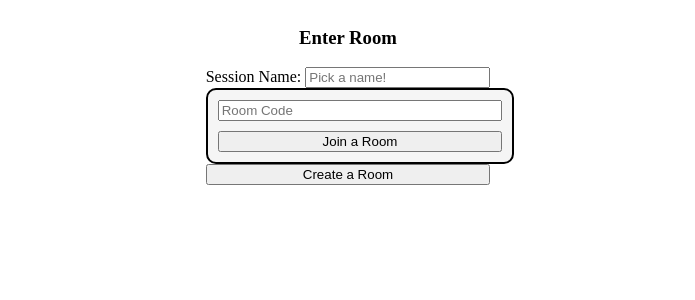
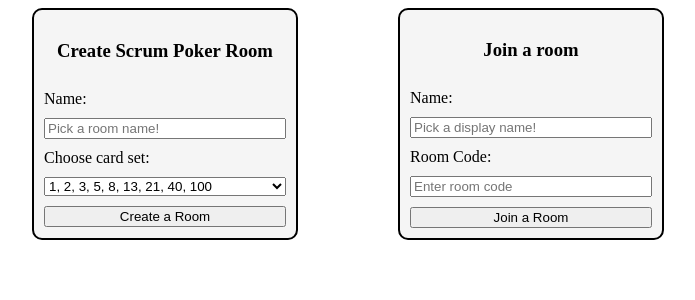
Before and after one commit to VictorStankov/Sem6_PTS_Project, a Flask app: template templates/home.html in a window 1280 px wide. Shown: the top 300 px of the page, without its empty margins (292-987 px from the left). Run offline with Flask 2, Linux system fonts and the light colour scheme; the template is opened without the code that fills it, so the values that code supplies are empty; some libraries are stand-ins or nearby versions.

Commit message:
refactor: Delete old version of home page

```diff
--- a/app.py
+++ b/app.py
@@ -38,21 +38,21 @@ def home():
 
             if display_name == '':
                 return render_template(
-                    'home2.html',
+                    'home.html',
                     error='Please enter a name.',
                     display_name=display_name, room_code=room_code
                 )
 
             if room_code == '':
                 return render_template(
-                    'home2.html',
+                    'home.html',
                     error='Please enter a room code',
                     display_name=display_name, room_code=room_code
                 )
 
             if room_code not in rooms:
                 return render_template(
-                    'home2.html',
+                    'home.html',
                     error='Room does not exist',
                     display_name=display_name, room_code=room_code
                 )
@@ -66,7 +66,7 @@ def home():
 
             if room_name == '':
                 return render_template(
-                    'home2.html',
+                    'home.html',
                     error='Please enter a name',
                     room_name=room_name,
                     cards=cards
@@ -74,7 +74,7 @@ def home():
 
             if cards not in card_def.keys():
                 return render_template(
-                    'home2.html',
+                    'home.html',
                     error='Incorrect card set!',
                     room_name=room_name,
                     cards=cards
@@ -86,10 +86,10 @@ def home():
             session['room_code'] = room_code
             session['display_name'] = 'Host'
         else:
-            return render_template('home2.html')
+            return render_template('home.html')
 
         return redirect(url_for('room'))
-    return render_template('home2.html')
+    return render_template('home.html')
 
 
 @app.route('/room')
--- a/templates/home.html
+++ b/templates/home.html
@@ -1,20 +1,33 @@
 {% extends 'base.html' %}
 {% block content %}
-<form method="post" class="buttons">
-    <h3>Enter Room</h3>
-    <div>
-        <label>Session Name:</label>
-        <input type="text" placeholder="Pick a name!" name="name" value="{{ name }}"/>
+<div class="home-screen">
+    <div class="selections">
+        <form method="post" class="create">
+            <h3>Create Scrum Poker Room</h3>
+            <label>Name:</label>
+            <input type="text" placeholder="Pick a room name!" name="room_name" value="{{ room_name }}"/>
+            <label for="cards">Choose card set:</label>
+            <select name="cards" id="cards">
+                <option value="fib">1, 2, 3, 5, 8, 13, 21, 40, 100</option>
+                <option value="powtwo">1, 2, 4, 8, 16, 32, 64, 128</option>
+                <option value="others">1, 2, 5, 10, 20, 50, 100</option>
+            </select>
+            <button type="submit" name="create" class="create_btn">Create a Room</button>
+        </form>
+        <form method="post" class="join">
+            <h3>Join a room</h3>
+            <label>Name:</label>
+            <input type="text" placeholder="Pick a display name!" name="display_name" value="{{ display_name }}"/>
+            <label>Room Code:</label>
+            <input type="text" placeholder="Enter room code" name="room_code" value="{{ room_code }}"/>
+            <button type="submit" name="join" class="join_btn">Join a Room</button>
+        </form>
     </div>
-    <div class="join">
-        <input type="text" placeholder="Room Code" name="code" value="{{ code }}">
-        <button type="submit" name="join">Join a Room</button>
-    </div>
-    <button type="submit" name="create" class="create-btn">Create a Room</button>
     {% if error %}
     <ul>
         <li>{{ error }}</li>
     </ul>
     {% endif %}
-</form>
+
+</div>
 {% endblock %}
```
Also changed, not shown: templates/home2.html (deleted, +0 -33 lines).
